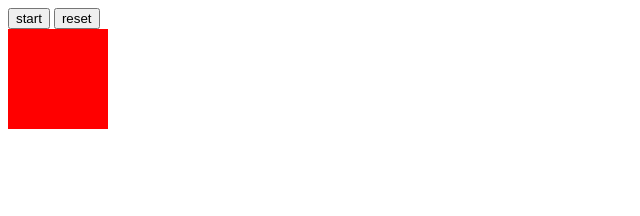
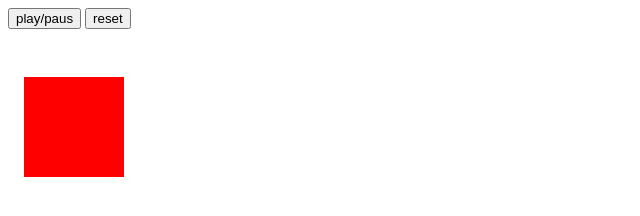
Before and after one commit to ToshaShigenina/CourseJS, a plain HTML site: page lesson17_add/index.html in a window 1280 px wide. Shown: the whole page, without its empty margins (0-640 px from the left). Drawn offline with Linux system fonts and the light colour scheme.

Commit message:
Изменениы стили для квадрата

```diff
--- a/lesson17_add/index.html
+++ b/lesson17_add/index.html
@@ -8,14 +8,16 @@
     .square {
       width: 100px;
       height: 100px;
+      margin: 3rem 1rem;
       background-color: red;
+      transform-origin: bottom left;
     }
 
   </style>
 </head>
 
 <body>
-  <button id='start'>start</button>
+  <button id='start'>play/paus</button>
   <button id='reset'>reset</button>
   <script src="script.js"></script>
 </body>
```
